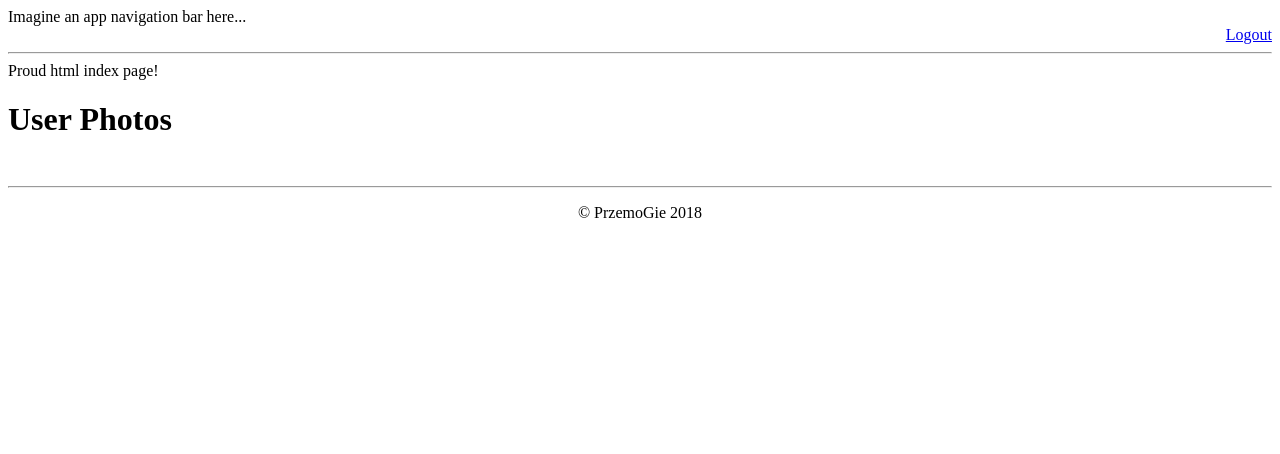
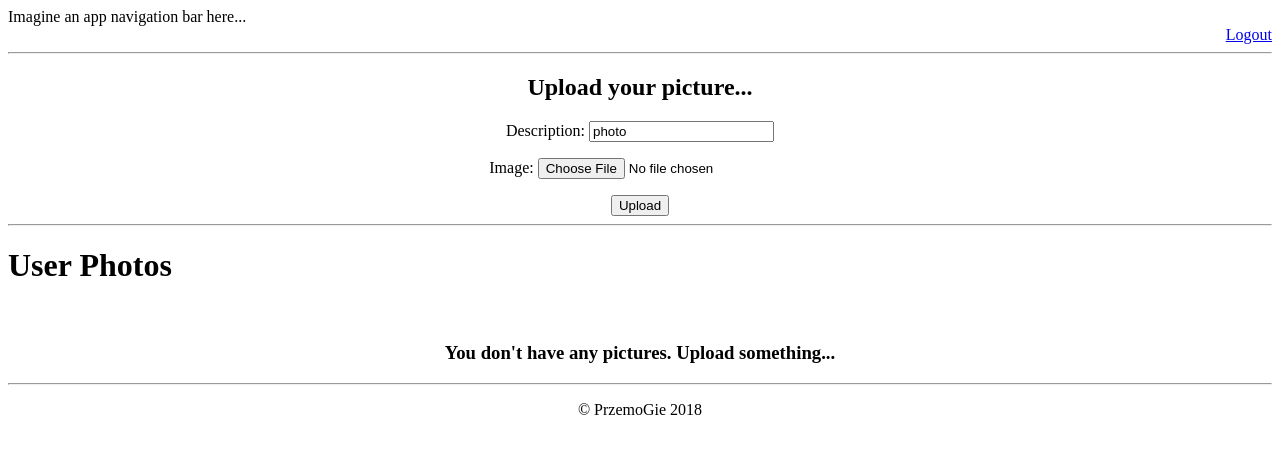
Before and after one commit to memuGie/DjangoApp, a Django app: page /ImgApp/ in a window 1280 px wide. Shown: the top 454 px of the page. Run offline with Django 3.2, Linux system fonts and the light colour scheme; a user stored in the database is signed in; data comes from the database, SQL or seed files in the repository; both versions use the stored data as it was after the commit; data that the repository does not hold is empty.

Commit message:
Upload form and logic
TaskRef: https://github.com/memuGie/DjangoApp/issues/6

```diff
--- /dev/null
+++ b/djangosite/ImgApp/forms.py
@@ -0,0 +1,9 @@
+from django import forms
+
+from .models import Photo
+
+
+class ImageUploadingForm(forms.ModelForm):
+    class Meta:
+        model = Photo
+        fields = ('description', 'image',)
--- a/djangosite/ImgApp/templates/ImgApp/index.html
+++ b/djangosite/ImgApp/templates/ImgApp/index.html
@@ -1,6 +1,10 @@
 {% extends 'ImgApp/base.html' %}
 {% block main_content %}
-    Proud html index page!
+    <div align="center">
+        <h2>Upload your picture...</h2>
+        {% include 'ImgApp/upload.html' %}
+    </div>
+    <hr>
     <h1>User Photos</h1><br>
     {% if user_photos %}
         {% for user_photo in user_photos %}
@@ -13,5 +17,7 @@
                 <hr>
             </div>
         {% endfor %}
+    {% else %}
+        <h3 align="center">You don't have any pictures. Upload something...</h3>
     {% endif %}
 {% endblock %}
--- /dev/null
+++ b/djangosite/ImgApp/templates/ImgApp/upload.html
@@ -0,0 +1,6 @@
+
+<form method="post" enctype="multipart/form-data">
+    {% csrf_token %}
+    {{ form.as_p }}
+    <button type="submit">Upload</button>
+</form>
--- a/djangosite/ImgApp/views.py
+++ b/djangosite/ImgApp/views.py
@@ -1,9 +1,10 @@
 from .app_logging.custom_logger import CustomLogger
 
 from django.shortcuts import render
-from django.http import HttpResponse
+from django.http import HttpResponse, HttpResponseRedirect
 
 from .models import Photo, User
+from .forms import ImageUploadingForm
 
 #TODO: fix Django logging in order not to use the CustomLogger -> settings.py
 logger = CustomLogger.get_instance()
@@ -12,9 +13,21 @@ logger = CustomLogger.get_instance()
 def index(request):
     if not request.user.is_authenticated:
         return HttpResponse("""Please <a href="login">login</a>...""")
+    if request.method == "POST":
+        _handle_file_upload(request)
     logger.info("User %s has logged in" % request.user)
     user_photos = Photo.objects.filter(
         owner_ref=User.objects.get(username=request.user)).order_by("upload_date")
-    context = {'user_photos': user_photos}
+    form = ImageUploadingForm()
+    context = {'user_photos': user_photos, 'form': form}
 
     return render(request, "ImgApp/index.html", context)
+
+
+def _handle_file_upload(request):
+    upload_form = ImageUploadingForm(request.POST, request.FILES)
+    if upload_form.is_valid():
+        uploaded_photo = upload_form.save(commit=False)
+        uploaded_photo.owner_ref = User.objects.get(username=request.user)
+        upload_form.save()
+        return HttpResponseRedirect("ImgApp/index.html")
```
Also changed, not shown: djangosite/db.sqlite3.
